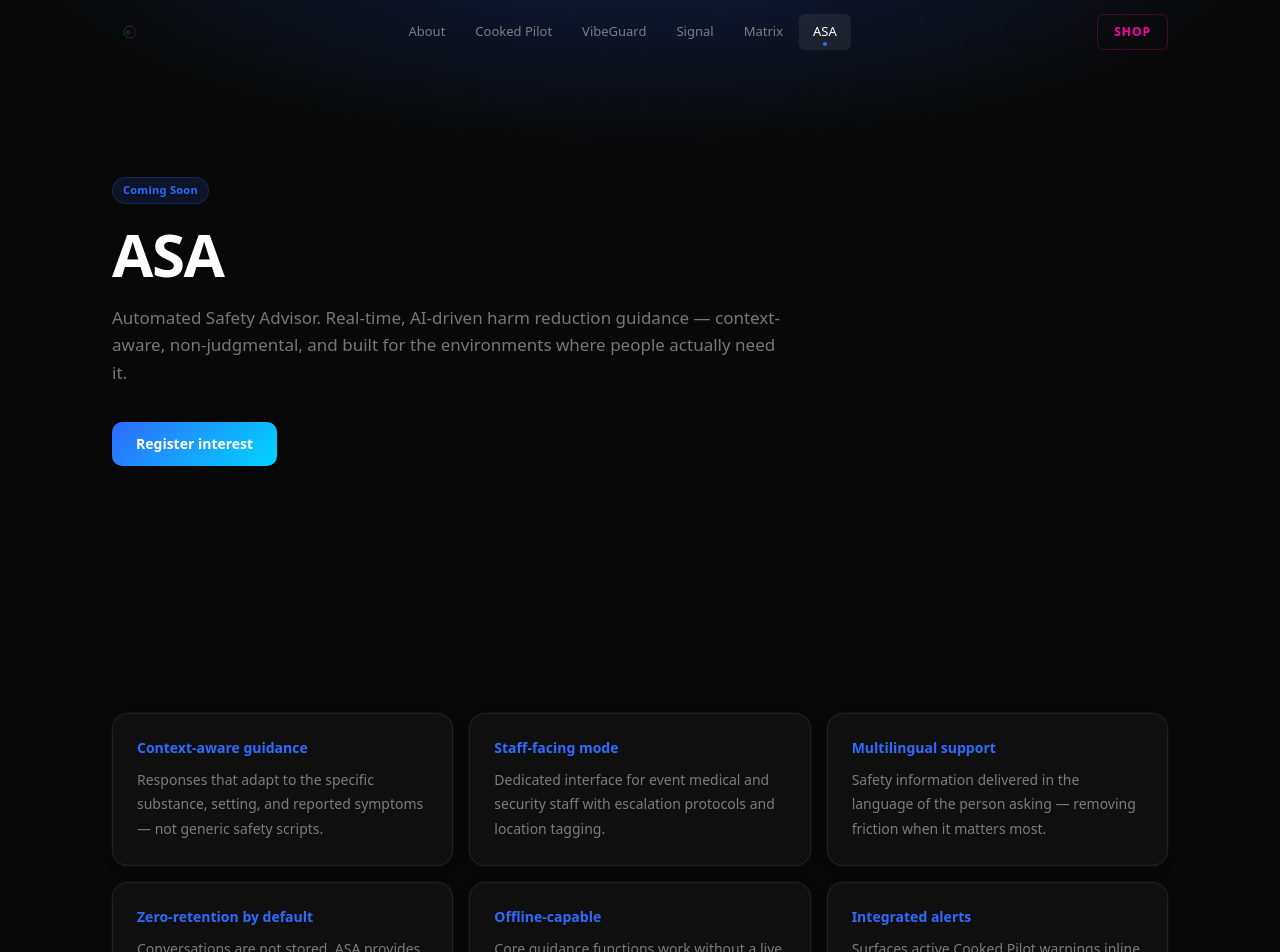
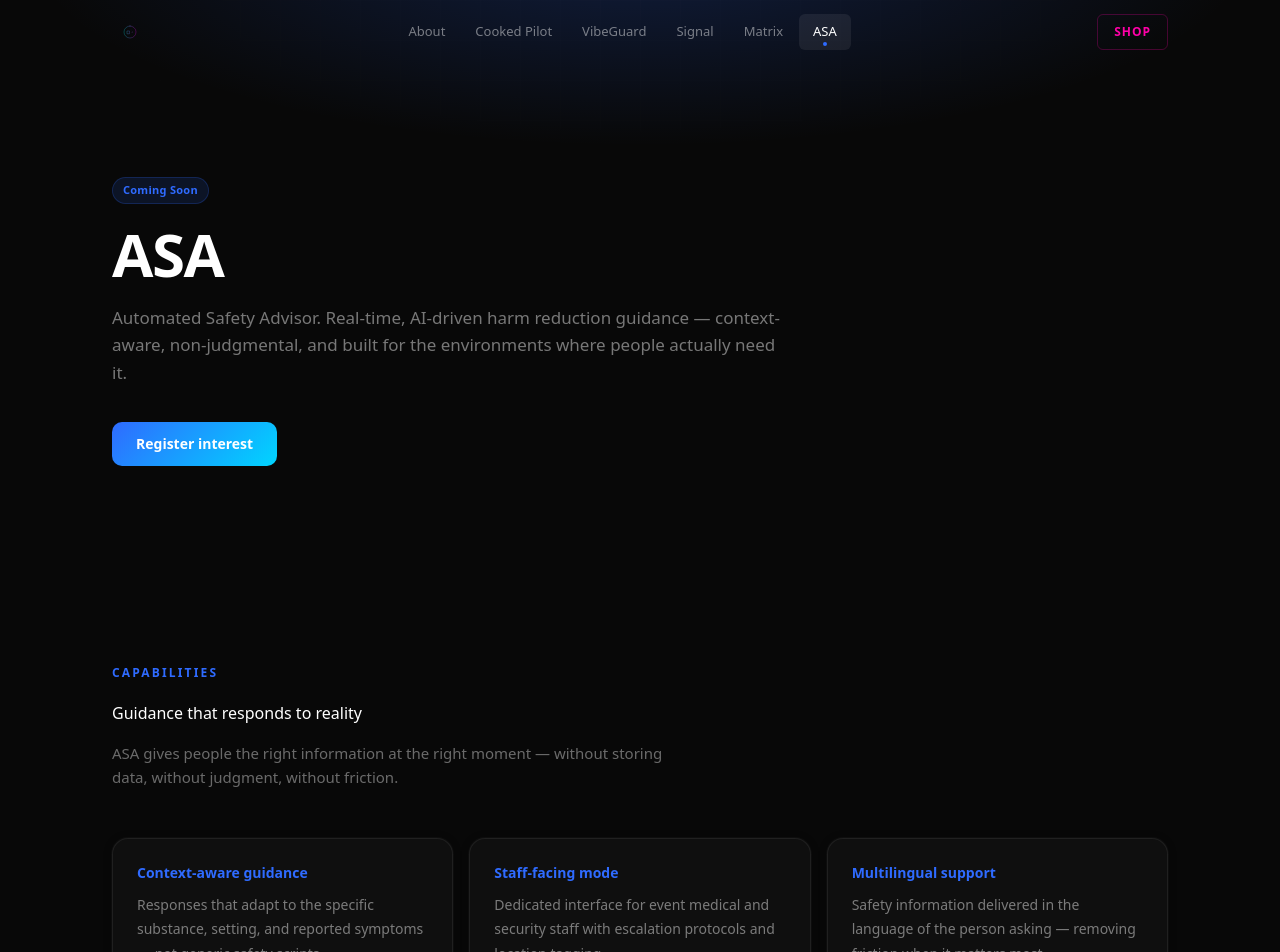
Before and after one commit to CP-Zav/vicelab-website, a Next.js app: page /asa in a window 1280 px wide. Shown: the top 952 px of the page. Built offline with nearby package versions, Linux system fonts and the light colour scheme.

Commit message:
fix(asa): correct SectionHeader→Eyebrow+h2 pattern, fix FeatureCard accent prop

```diff
--- a/app/asa/page.tsx
+++ b/app/asa/page.tsx
@@ -1,5 +1,5 @@
 import type { Metadata } from "next";
-import { Container, Section, SectionHeader, Badge, FeatureCard, ButtonPrimary } from "@/components/ui";
+import { Container, Section, Eyebrow, Badge, FeatureCard, ButtonPrimary } from "@/components/ui";
 
 export const metadata: Metadata = {
   title: "ASA — Automated Safety Advisor",
@@ -20,7 +20,6 @@ export default function ASAPage() {
     <div className="min-h-screen">
       {/* ── Hero ─────────────────────────────────────────────────────────── */}
       <section className="relative overflow-hidden pt-32 pb-18 lg:pt-44 lg:pb-24">
-        {/* ASA = ViceLab electric blue */}
         <div className="absolute inset-0 bg-hero-radial-blue pointer-events-none" />
         <div
           className="absolute inset-0 bg-grid-faint bg-grid opacity-[0.35] pointer-events-none"
@@ -45,15 +44,15 @@ export default function ASAPage() {
       {/* ── Features ─────────────────────────────────────────────────────── */}
       <Section>
         <Container>
-          <SectionHeader
-            eyebrow="Capabilities"
-            title="Guidance that responds to reality"
-            subtitle="ASA gives people the right information at the right moment — without storing data, without judgment, without friction."
-            eyebrowColor="blue"
-          />
-          <div className="grid grid-cols-1 sm:grid-cols-2 lg:grid-cols-3 gap-4 mt-12">
+          <Eyebrow color="blue">Capabilities</Eyebrow>
+          <h2 className="text-display-sm mb-4 max-w-xl">Guidance that responds to reality</h2>
+          <p className="text-white/40 text-[15px] leading-relaxed mb-12 max-w-xl">
+            ASA gives people the right information at the right moment — without
+            storing data, without judgment, without friction.
+          </p>
+          <div className="grid grid-cols-1 sm:grid-cols-2 lg:grid-cols-3 gap-4">
             {features.map((f) => (
-              <FeatureCard key={f.title} title={f.title} body={f.body} accentProduct="sig" />
+              <FeatureCard key={f.title} title={f.title} body={f.body} accent="blue" />
             ))}
           </div>
         </Container>
```
